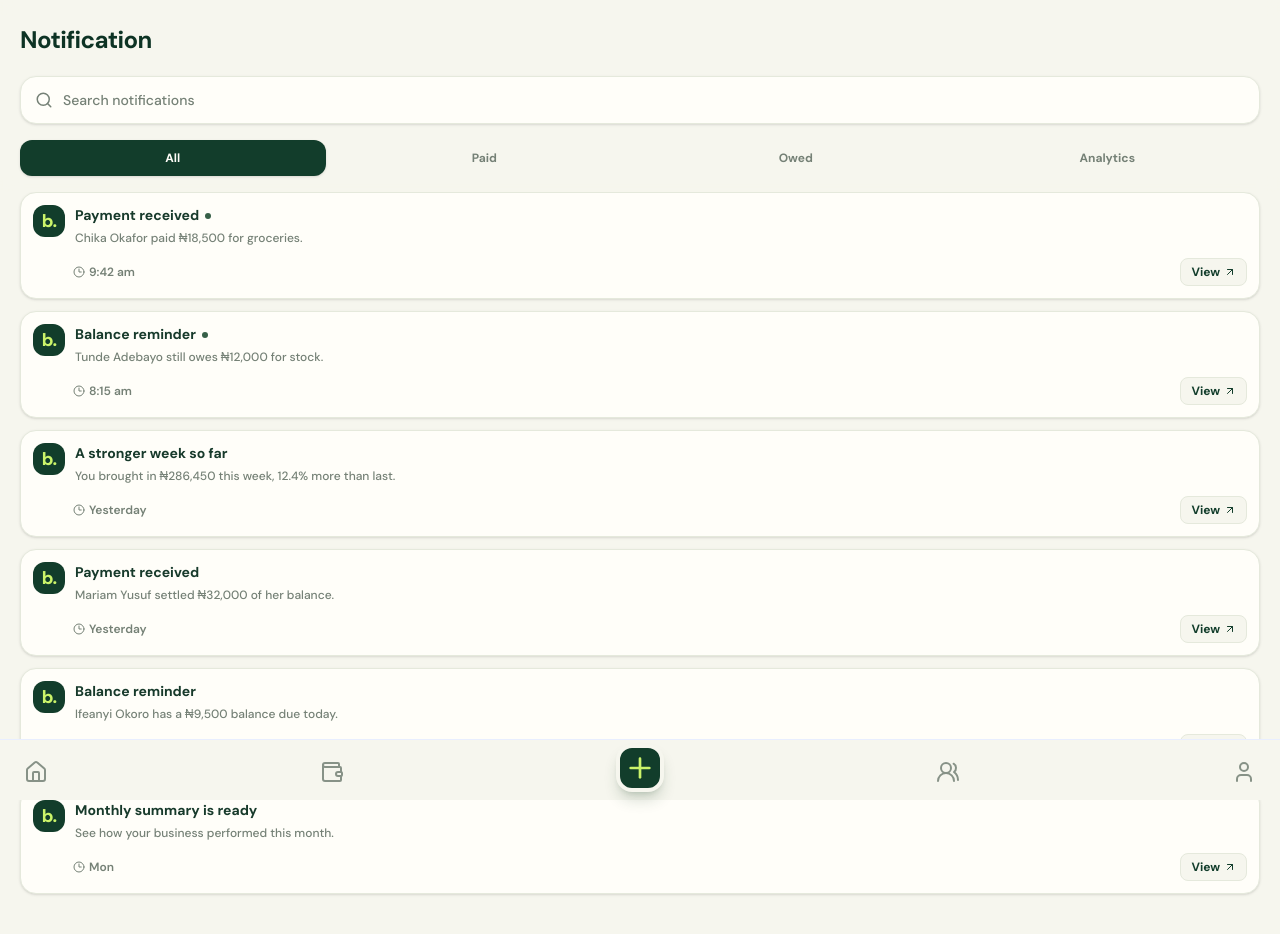
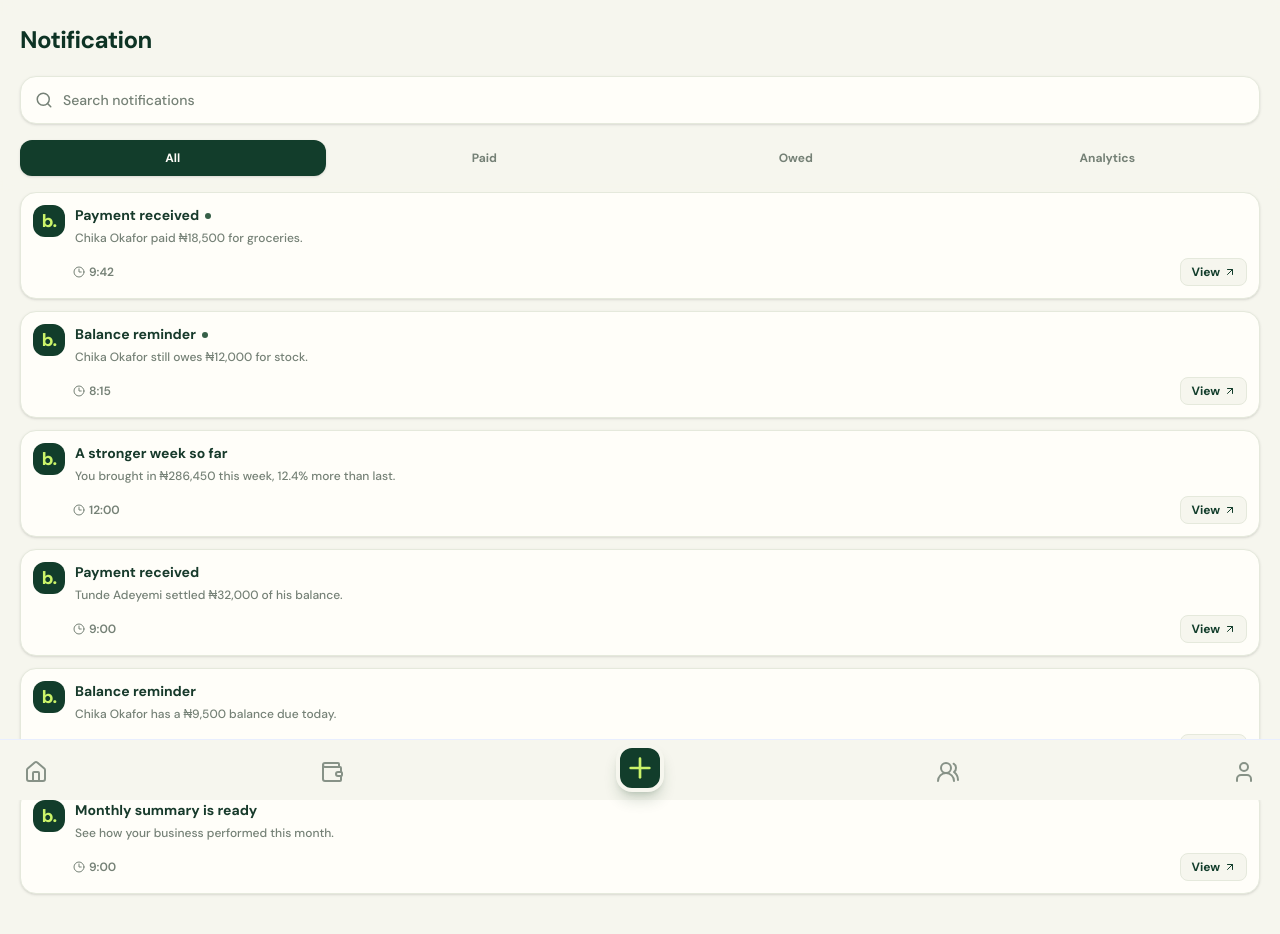
Before and after one commit to Aulli07/BalanceMe, a Next.js app: page /notifications in a window 1280 px wide. Shown: the top 934 px of the page. Built offline with nearby package versions, Linux system fonts and the light colour scheme.

Commit message:
I built the mock notification data and type, and made it work with my notifications screen

```diff
--- a/app/notifications/page.tsx
+++ b/app/notifications/page.tsx
@@ -2,53 +2,21 @@
 
 import { useMemo, useState } from "react";
 import { LuArrowUpRight, LuClock3, LuSearch } from "react-icons/lu";
+import { ACTIVE_BUSINESS_ID } from "@/shared/data/current-context";
+import { mockNotifications } from "@/shared/data/domain-mock-data";
 
 const filters = ["All", "Paid", "Owed", "Analytics"] as const;
 
-const notifications = [
-  {
-    title: "Payment received",
-    detail: "Chika Okafor paid ₦18,500 for groceries.",
-    time: "9:42 am",
-    category: "Paid",
-    unread: true,
-  },
-  {
-    title: "Balance reminder",
-    detail: "Tunde Adebayo still owes ₦12,000 for stock.",
-    time: "8:15 am",
-    category: "Owed",
-    unread: true,
-  },
-  {
-    title: "A stronger week so far",
-    detail: "You brought in ₦286,450 this week, 12.4% more than last.",
-    time: "Yesterday",
-    category: "Analytics",
-    unread: false,
-  },
-  {
-    title: "Payment received",
-    detail: "Mariam Yusuf settled ₦32,000 of her balance.",
-    time: "Yesterday",
-    category: "Paid",
-    unread: false,
-  },
-  {
-    title: "Balance reminder",
-    detail: "Ifeanyi Okoro has a ₦9,500 balance due today.",
-    time: "Tue",
-    category: "Owed",
-    unread: false,
-  },
-  {
-    title: "Monthly summary is ready",
-    detail: "See how your business performed this month.",
-    time: "Mon",
-    category: "Analytics",
-    unread: false,
-  },
-];
+const notifications = mockNotifications.filter(
+  (notification) => notification.businessId === ACTIVE_BUSINESS_ID,
+);
+
+function formatNotificationTime(createdAt: string) {
+  return new Intl.DateTimeFormat("en-NG", {
+    hour: "numeric",
+    minute: "2-digit",
+  }).format(new Date(createdAt));
+}
 
 export default function NotificationsPage() {
   const [activeFilter, setActiveFilter] = useState<(typeof filters)[number]>("All");
@@ -115,7 +83,7 @@ export default function NotificationsPage() {
       <section className="space-y-3 px-5 pb-6" aria-live="polite">
         {visibleNotifications.map((notification) => (
           <article
-            key={`${notification.title}-${notification.time}`}
+            key={notification.id}
             className="rounded-2xl border border-[var(--line)] bg-[var(--surface)] p-3 shadow-sm shadow-[var(--forest)]/5"
           >
             <div className="flex items-start gap-2.5">
@@ -141,7 +109,7 @@ export default function NotificationsPage() {
             <div className="ml-10 mt-2.5 flex items-center justify-between">
               <span className="flex items-center gap-1 text-xs font-semibold text-[var(--muted)]">
                 <LuClock3 className="size-3" aria-hidden="true" />
-                {notification.time}
+                {formatNotificationTime(notification.createdAt)}
               </span>
               <button
                 type="button"
--- a/shared/data/domain-mock-data.ts
+++ b/shared/data/domain-mock-data.ts
@@ -4,6 +4,7 @@ import type {
   Customer,
   EntryDraft,
   EntrySource,
+  Notification,
   PaymentTransaction,
   ReceiptAttachment,
   SaleSettlementStatus,
@@ -80,6 +81,63 @@ export const mockCategories: Category[] = [
     businessId: "business-farm-001",
     name: "Livestock Sale",
     createdAt,
+  },
+];
+
+export const mockNotifications: Notification[] = [
+  {
+    id: "notification-payment-001",
+    businessId: "business-farm-001",
+    title: "Payment received",
+    detail: "Chika Okafor paid ₦18,500 for groceries.",
+    category: "Paid",
+    unread: true,
+    createdAt: "2026-10-15T09:42:00.000Z",
+  },
+  {
+    id: "notification-balance-001",
+    businessId: "business-farm-001",
+    title: "Balance reminder",
+    detail: "Chika Okafor still owes ₦12,000 for stock.",
+    category: "Owed",
+    unread: true,
+    createdAt: "2026-10-15T08:15:00.000Z",
+  },
+  {
+    id: "notification-analytics-001",
+    businessId: "business-farm-001",
+    title: "A stronger week so far",
+    detail: "You brought in ₦286,450 this week, 12.4% more than last.",
+    category: "Analytics",
+    unread: false,
+    createdAt: "2026-10-14T12:00:00.000Z",
+  },
+  {
+    id: "notification-payment-002",
+    businessId: "business-farm-001",
+    title: "Payment received",
+    detail: "Tunde Adeyemi settled ₦32,000 of his balance.",
+    category: "Paid",
+    unread: false,
+    createdAt: "2026-10-14T09:00:00.000Z",
+  },
+  {
+    id: "notification-balance-002",
+    businessId: "business-farm-001",
+    title: "Balance reminder",
+    detail: "Chika Okafor has a ₦9,500 balance due today.",
+    category: "Owed",
+    unread: false,
+    createdAt: "2026-10-13T10:00:00.000Z",
+  },
+  {
+    id: "notification-summary-001",
+    businessId: "business-farm-001",
+    title: "Monthly summary is ready",
+    detail: "See how your business performed this month.",
+    category: "Analytics",
+    unread: false,
+    createdAt: "2026-10-12T09:00:00.000Z",
   },
 ];
 
```
Also changed, not shown: shared/types/domain.ts (+12 -0 lines).
